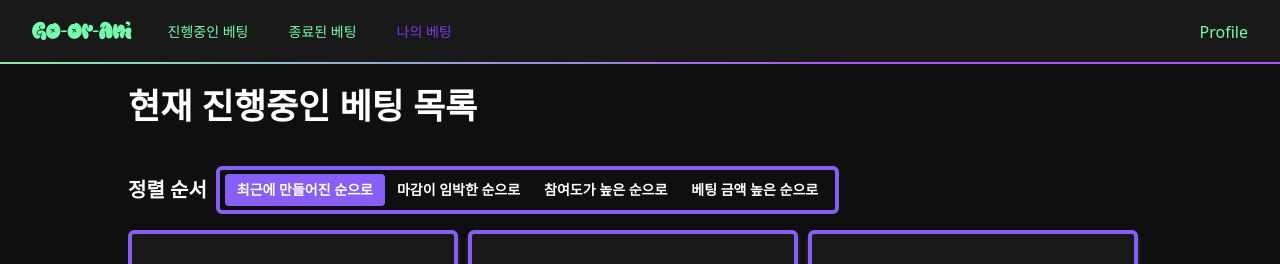
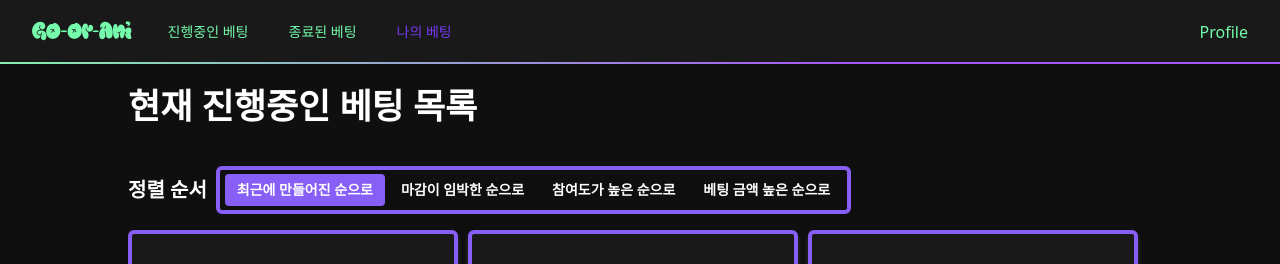
Before and after one commit to FORIF-REACT/Go-or-ani, a React (Vite) app: page /bettinglist in a window 1280 px wide. Shown: the top 264 px of the page. Built offline with nearby package versions, Linux system fonts and the light colour scheme.

Commit message:
added gap

```diff
--- a/src/pages/betting-list/BettingOrderControl.tsx
+++ b/src/pages/betting-list/BettingOrderControl.tsx
@@ -27,7 +27,7 @@ export default function BettingOrderControl({clickedIndex, setClickedIndex} :Bet
     return (
       <div className="select-none flex justify-start items-center flex-grow-0 flex-shrink-0 relative gap-[9px]">
         <p className="flex-grow-0 flex-shrink-0 text-xl font-bold text-left text-white">정렬 순서</p>
-        <div className="flex justify-start items-start flex-grow-0 flex-shrink-0 px-[5px] py-1 rounded-md bg-transparent border-4 border-[#875ff6]">
+        <div className="flex justify-start items-start flex-grow-0 flex-shrink-0 px-[5px] py-1 rounded-md bg-transparent border-4 border-[#875ff6] gap-1">
           {
             Object.keys(sort_orders).map((key:string) => (
               <BettingOrderControlButton key={key} Key={key} isClicked={clickedIndex===key} text={sort_orders[key]} setStateCallback={setClickedIndex}/>
```
